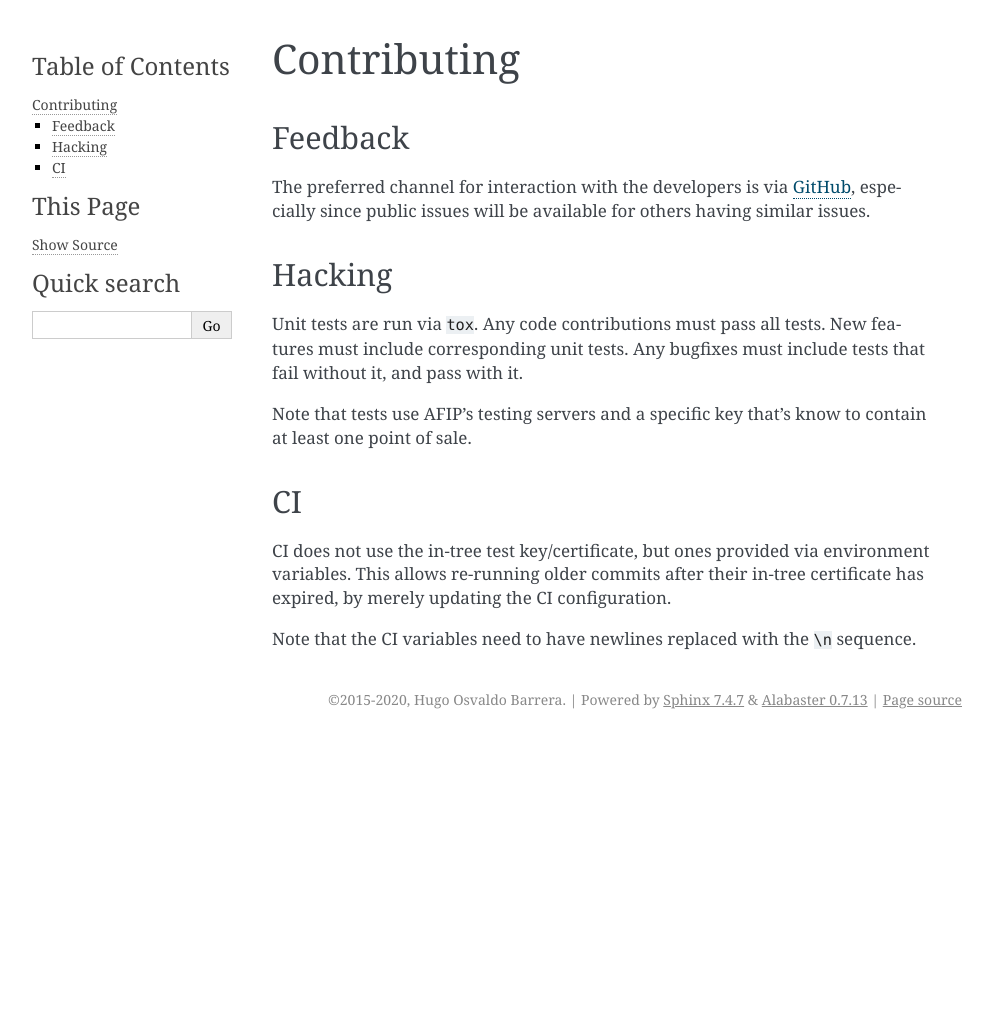
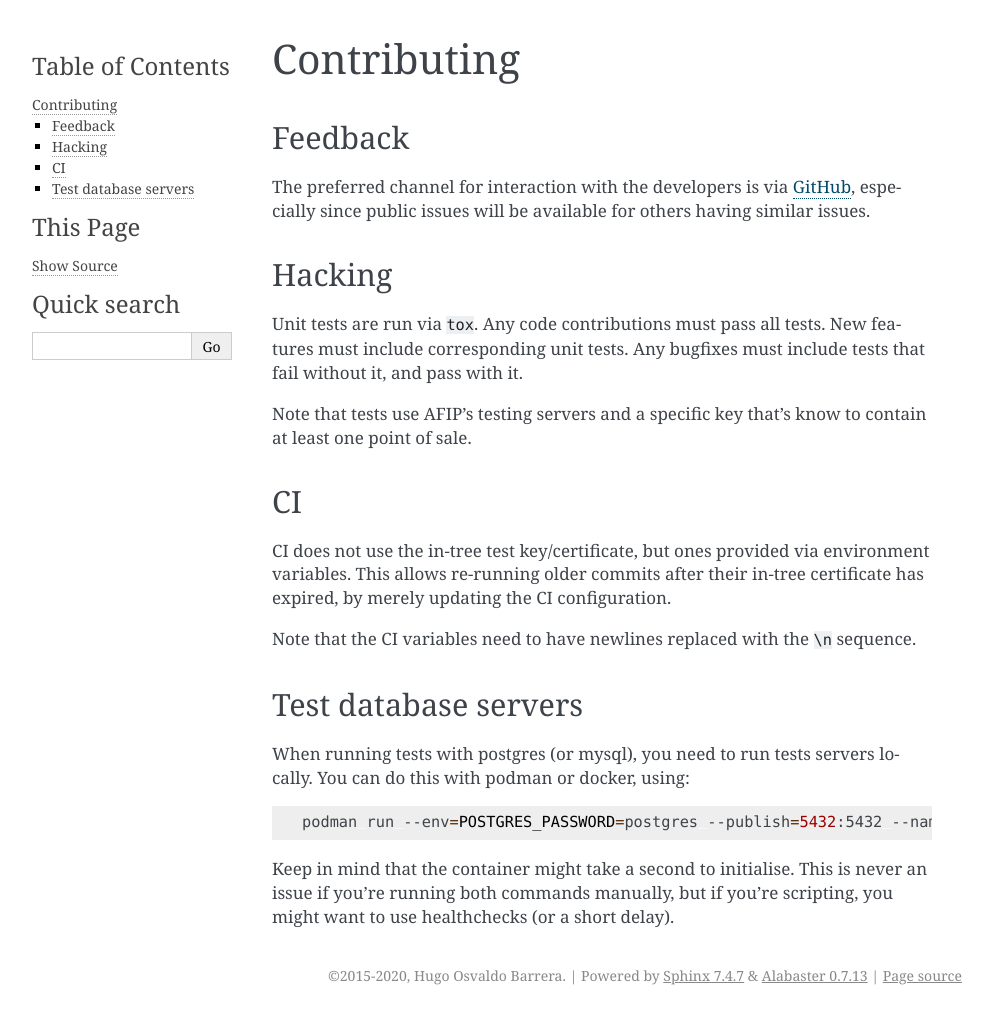
Before and after one commit to WhyNotHugo/django-afip, a Sphinx documentation site: the page built from docs/contributing.rst, in a window 1280 px wide. Shown: the whole page, without its empty margins (148-1141 px from the left). Built offline with Sphinx 7.4.7, drawn with Linux system fonts in a browser that asks for light colours; the version number could not be read and is left out; before the commit the page ends 900 px from its top, so only the background shows below that.

Commit message:
Run tests in CI with different databases
Our setup was borked and always using sqlite.

```diff
--- a/docs/contributing.rst
+++ b/docs/contributing.rst
@@ -29,3 +29,17 @@ certificate has expired, by merely updating the CI configuration.
 
 Note that the CI variables need to have newlines replaced with the ``\n``
 sequence.
+
+Test database servers
+---------------------
+
+When running tests with postgres (or mysql), you need to run tests servers
+locally. You can do this with podman or docker, using:
+
+.. code-block:: bash
+
+    podman run --env=POSTGRES_PASSWORD=postgres --publish=5432:5432 --name=dja-postgres postgres:13
+
+Keep in mind that the container might take a second to initialise. This is
+never an issue if you're running both commands manually, but if you're
+scripting, you might want to use healthchecks (or a short delay).
```
Also changed, not shown: 3 other files.
